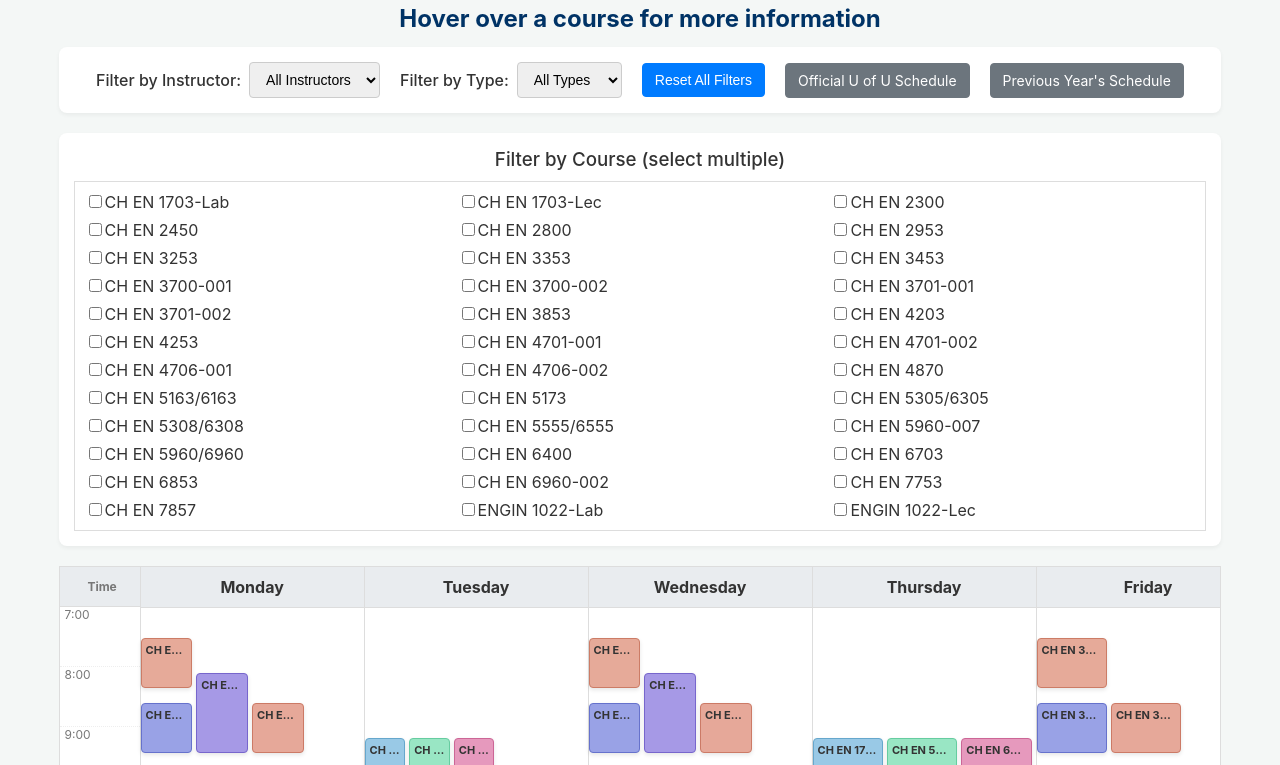
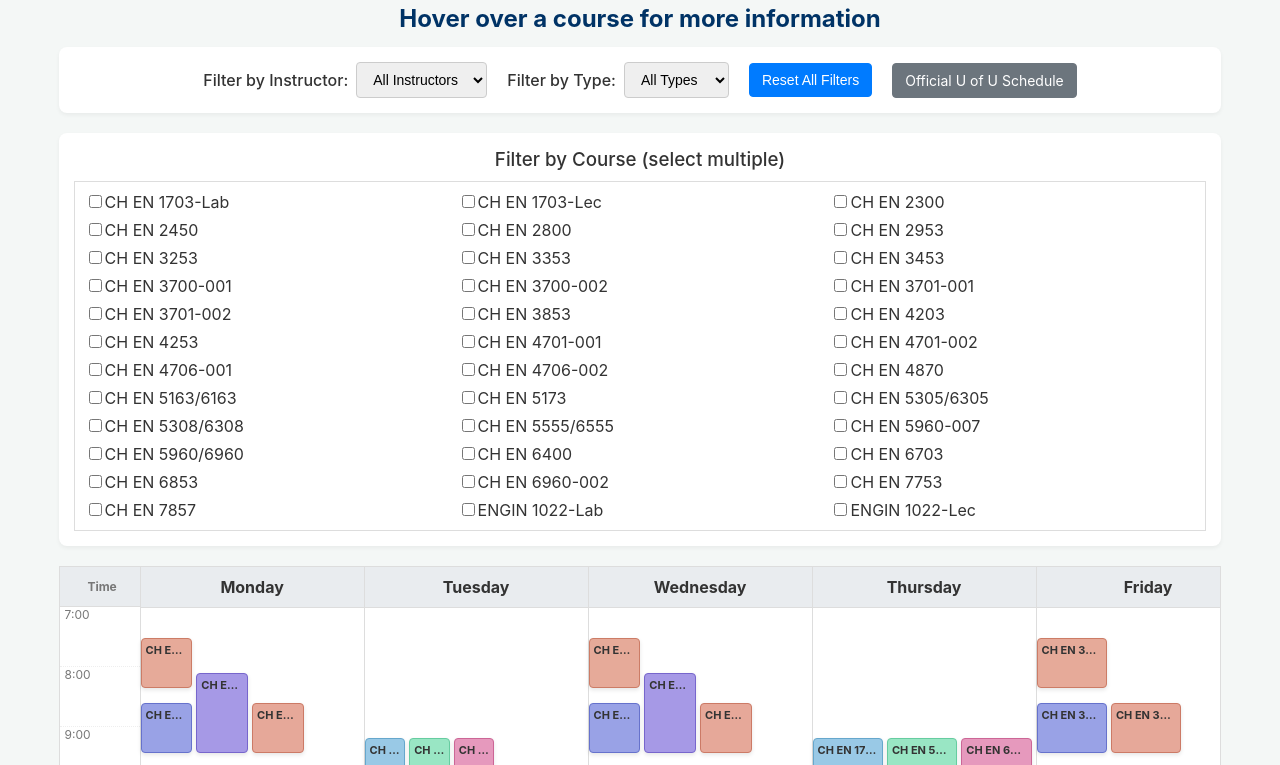
Before and after one commit to DRWagner16/CHEN-F25-Schedule, a plain HTML site: page index.html in a window 1280 px wide. Shown: the part 104-869 px from the top of the page. Drawn offline with Linux system fonts and the light colour scheme.

Commit message:
Update index.html

```diff
--- a/index.html
+++ b/index.html
@@ -28,7 +28,7 @@
 
             <!--**************************************** UPDATE THESE LINKS EACH YEAR ****************************************-->
             <a href="https://class-schedule.app.utah.edu/main/1258/class_list.html?subject=CH%20EN" class="link-button" target="_blank" rel="noopener noreferrer">Official U of U Schedule</a>
-            <a href="#" class="link-button" target="_blank" rel="noopener noreferrer">Previous Year's Schedule</a>
+            <!--<a href="#" class="link-button" target="_blank" rel="noopener noreferrer">Previous Year's Schedule</a>-->
 
         </div>
 
```
